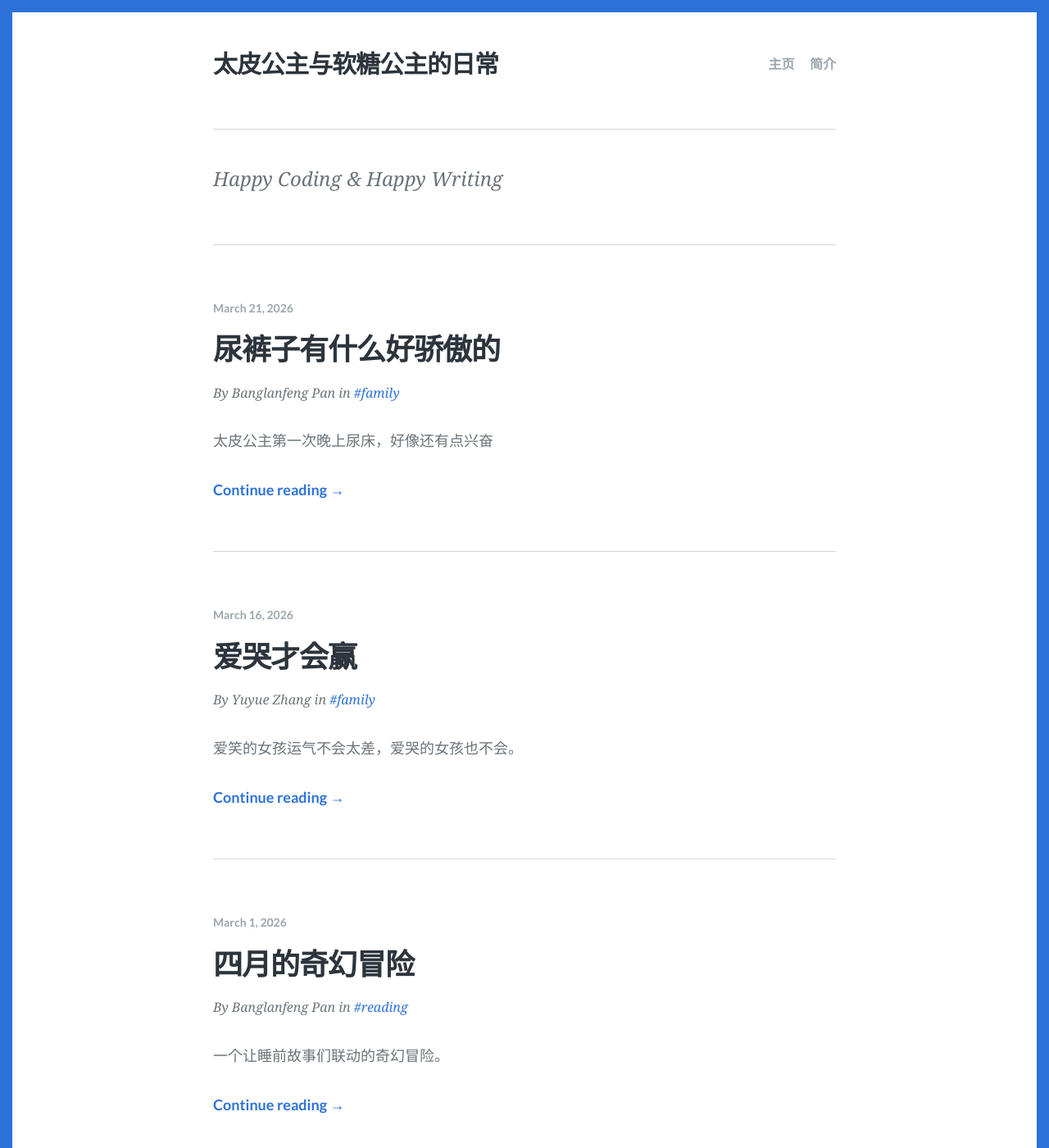
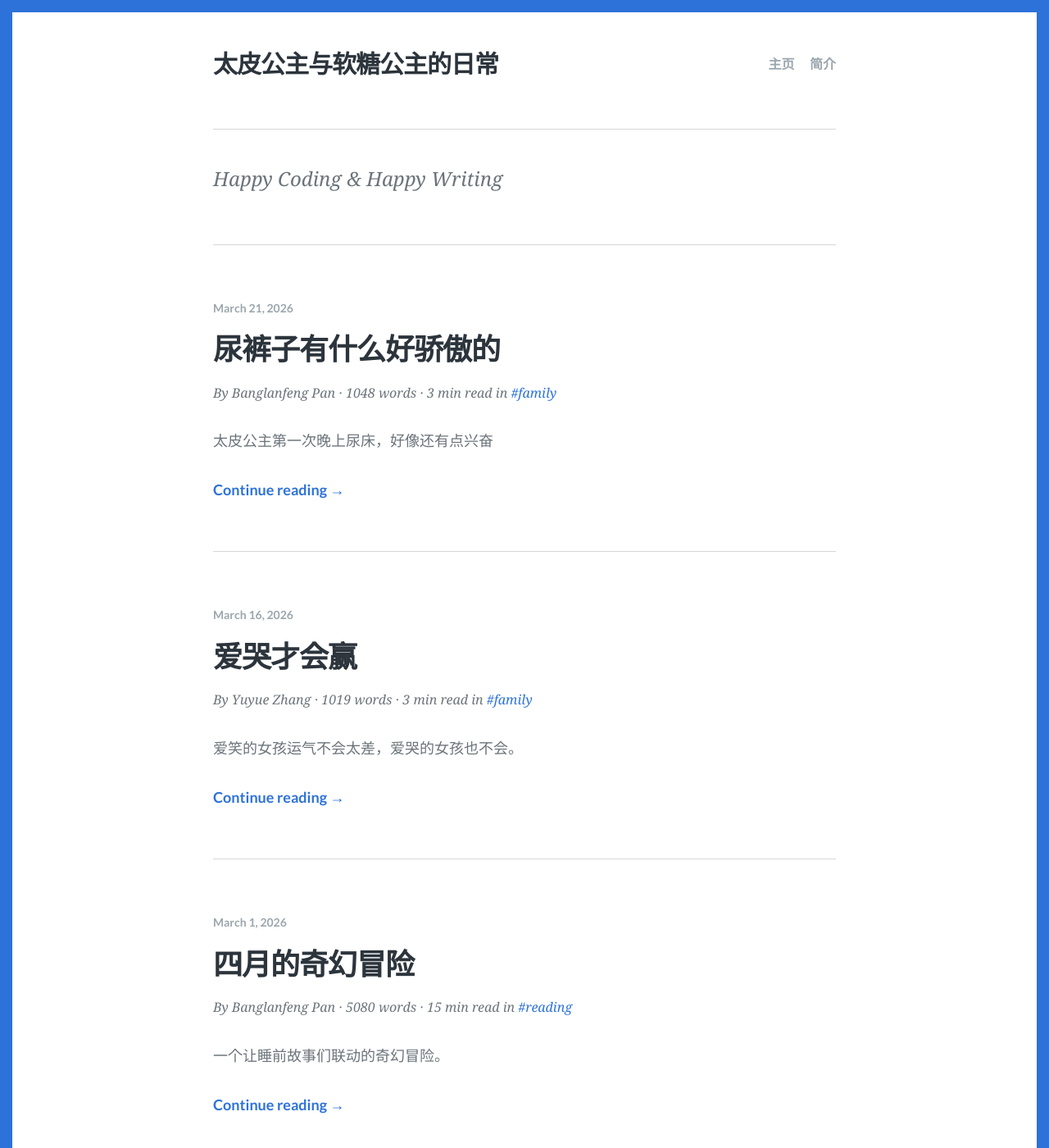
Before and after one commit to spiderPan/APMY, a Jekyll site: the page built from index.html, in a window 1280 px wide and 1400 px high. Shown: the whole window at 82% size. Built offline with Jekyll 4.4.1, drawn with Linux system fonts in a browser that asks for light colours; some web fonts are replaced; the list of posts is cut into pages by our own code.

Commit message:
add words count

```diff
--- a/_layouts/post.html
+++ b/_layouts/post.html
@@ -12,7 +12,10 @@ layout: default
         {% assign authors = site.data.authors %}
         {% assign author_key = page.author | default: "pan" %}
         {% assign author = authors[author_key] | default: authors["pan"] %}
-        By <span class="post-author">{{ author.name }}</span>{% if page.tags.size > 0 %}<span class="post-tags"> in {% for tag in page.tags %}<a href="{{ site.baseurl }}/tags/#{{ tag | cgi_escape }}" rel="tag">{{ tag }}</a>{% unless forloop.last %}, {% endunless %}{% endfor %}</span>{% endif %}
+        By <span class="post-author">{{ author.name }}</span>
+        {% assign words = page.content | strip_html | strip_newlines | remove: " " | size %}
+        <span class="post-words">&middot; {{ words }} words &middot; {{ words | divided_by: 350 | plus: 1 }} min read</span>
+        {% if page.tags.size > 0 %}<span class="post-tags"> in {% for tag in page.tags %}<a href="{{ site.baseurl }}/tags/#{{ tag | cgi_escape }}" rel="tag">{{ tag }}</a>{% unless forloop.last %}, {% endunless %}{% endfor %}</span>{% endif %}
       </div><!-- .post-meta -->
       {% if page.feature_image and page.feature_image != "" %}
       <figure class="post-thumbnail image-card width-wide">
--- a/index.html
+++ b/index.html
@@ -13,7 +13,10 @@ layout: default
         {% assign authors = site.data.authors %}
         {% assign author_key = post.author | default: "pan" %}
         {% assign author = authors[author_key] | default: authors["pan"] %}
-        By <span class="post-author">{{ author.name }}</span>{% if post.tags.size > 0 %}<span
+        By <span class="post-author">{{ author.name }}</span>
+        {% assign words = post.content | strip_html | strip_newlines | remove: " " | size %}
+        <span class="post-words">&middot; {{ words }} words &middot; {{ words | divided_by: 350 | plus: 1 }} min read</span>
+        {% if post.tags.size > 0 %}<span
           class="post-tags"> in
           {% for tag in post.tags %}<a href="{{ site.baseurl }}/tags/#{{ tag | cgi_escape }}" rel="tag">{{ tag }}</a>{% unless forloop.last %}, {% endunless %}{% endfor %}</span>{% endif %}
       </div><!-- .post-meta -->
```
